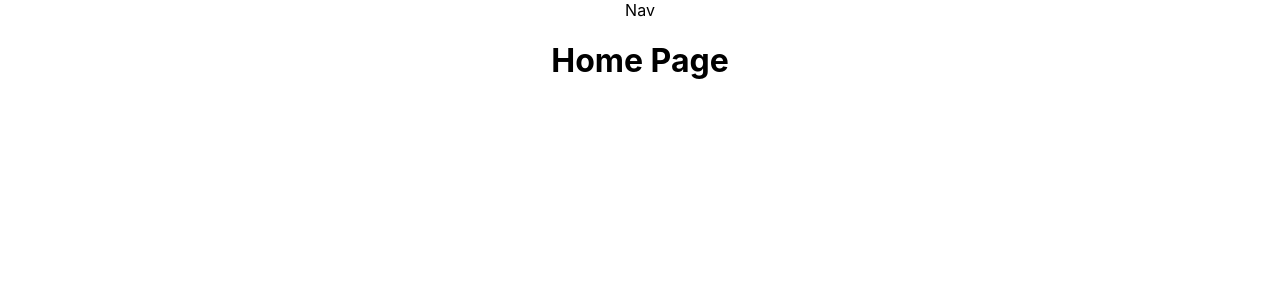
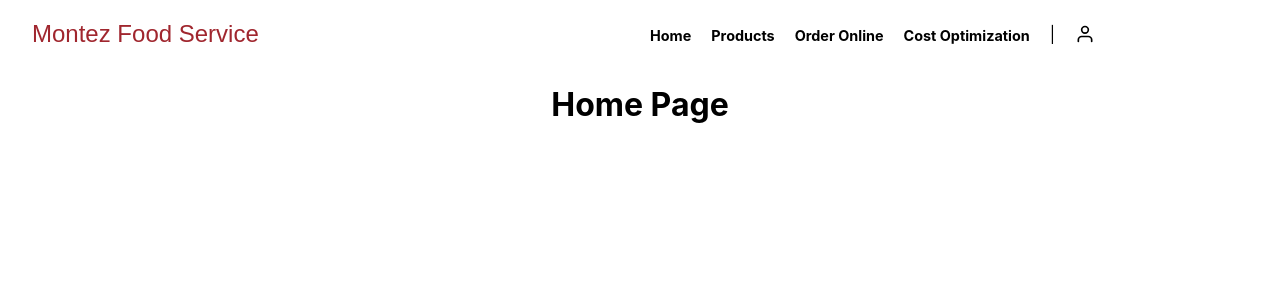
Before and after one commit to jgarcia4444/montez-food-service-web, a React (Create React App) app: page / in a window 1280 px wide. Shown: the top 300 px of the page. Built offline with nearby package versions, Linux system fonts and the light colour scheme.

Commit message:
Added styling to layout the items in the nav bar.

```diff
--- a/package.json
+++ b/package.json
@@ -8,6 +8,7 @@
     "@testing-library/user-event": "^13.5.0",
     "react": "^18.2.0",
     "react-dom": "^18.2.0",
+    "react-icons": "^4.4.0",
     "react-router-dom": "^6.3.0",
     "react-scripts": "5.0.1",
     "web-vitals": "^2.1.4"
--- a/src/components/NavHeader/index.js
+++ b/src/components/NavHeader/index.js
@@ -1,11 +1,23 @@
 import React from 'react';
 import '../../styles/nav/NavHeader.css';
+import { Link } from 'react-router-dom';
+import { FiUser } from 'react-icons/fi'
 
 const NavHeader = () => {
 
     return (
         <div className="nav-header-row">
-            Nav
+            <div className="nav-title-container">
+                <h2 className="nav-title">Montez Food Service</h2>
+            </div>
+            <div className="nav-links-container">
+                <Link className="nav-link" to="/">Home</Link>
+                <Link className="nav-link" to="/products">Products</Link>
+                <Link className="nav-link" to="/order-online">Order Online</Link>
+                <Link className="nav-link" to="/cost-optimization">Cost Optimization</Link>
+                <span className="vertical-separator">|</span>
+                <FiUser size={20} color={'black'} />
+            </div>
         </div>
     )
 }
--- a/src/shared/Layout/index.js
+++ b/src/shared/Layout/index.js
@@ -4,7 +4,7 @@ import '../../styles/layout/Layout.css';
 const Layout = ({children}) => {
 
     return (
-        <div className="layou-container">
+        <div className="layout-container">
             {children}
         </div>
     )
--- a/src/styles/layout/Layout.css
+++ b/src/styles/layout/Layout.css
@@ -0,0 +1,4 @@
+
+.layout-container {
+    padding-top: 5%;
+}
--- a/src/styles/nav/NavHeader.css
+++ b/src/styles/nav/NavHeader.css
@@ -1,4 +1,39 @@
 
 .nav-header-row {
+    width: 100%;
+    position: fixed;
+    top: 0;
+    left: 0;
+    display: flex;
+    align-items: center;
+}
 
+.nav-link {
+    text-decoration: none;
+    margin: 0 10px;
+    color: black;
+    font-weight: bold;
+    font-size: 0.9em;
 }
+
+.nav-links-container {
+    display: flex;
+    align-items: flex-end;
+}
+
+.nav-title-container, .nav-links-container {
+    width: 50%
+}
+
+.nav-title {
+    text-align: left;
+    margin-left: 5%;
+    color: #a0262e;
+    font-family: sans-serif;
+    font-weight: 400;
+}
+
+.vertical-separator {
+    margin-right: 20px;
+    margin-left: 10px;
+}
```
Also changed, not shown: 1 other file (tests, documents, lock files or other folders).
